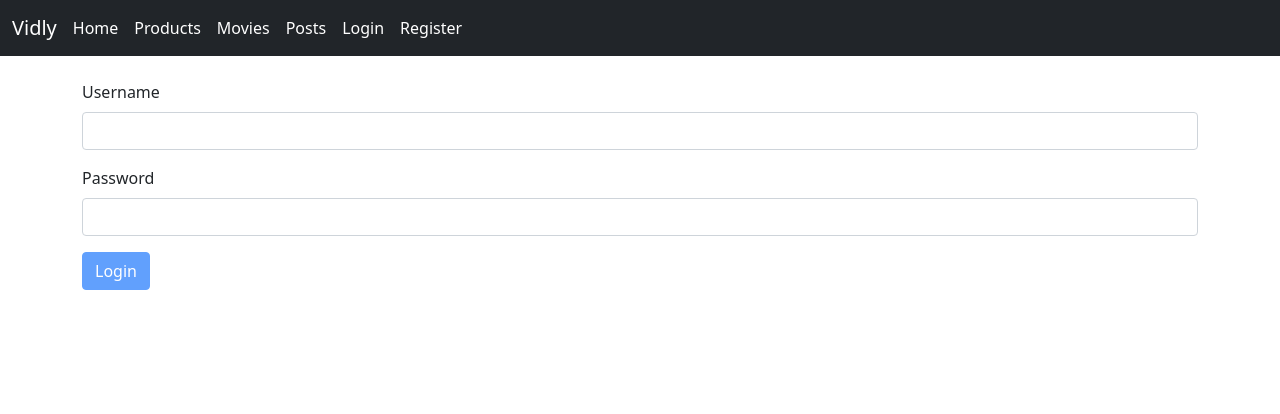
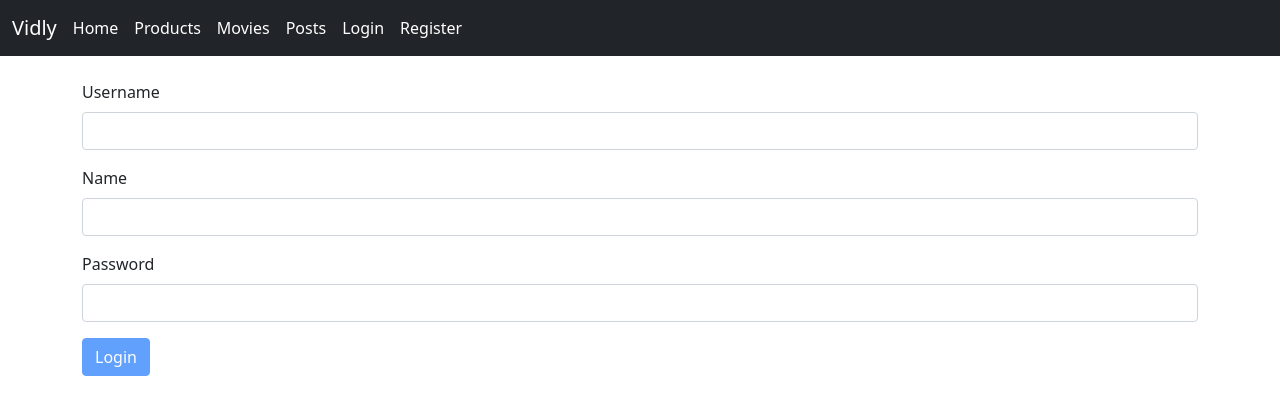
Before and after one commit to rakeshrgit/Vidly, a React (Create React App) app: page /login in a window 1280 px wide. Shown: the top 414 px of the page. Built offline with nearby package versions, Linux system fonts and the light colour scheme.

Commit message:
joi non required field changes added

```diff
--- a/src/components/loginForm.jsx
+++ b/src/components/loginForm.jsx
@@ -6,7 +6,8 @@ class LoginForm extends Form {
     state = {
         data:{
             username:"",
-            password:""
+            password:"",
+            name:""
         },
         errors:{
 
@@ -14,7 +15,8 @@ class LoginForm extends Form {
      }
      schema = {
         username:Joi.string().required().label('Username'),
-        password:Joi.string().required().label('Password')
+        password:Joi.string().required().label('Password'),
+        name:Joi.string().allow('').label('Name')
      }
 
     dosubmit = () => {
@@ -26,6 +28,7 @@ class LoginForm extends Form {
             <div className="container">
                     <form onSubmit={this.handleSubmit}>
                     {this.renderInput('username', 'Username', 'text')}
+                    {this.renderInput('name', 'Name', 'text')}
                     {this.renderInput('password', 'Password', 'password')}
                     {this.renderButton('Login')}
                     </form>
```
